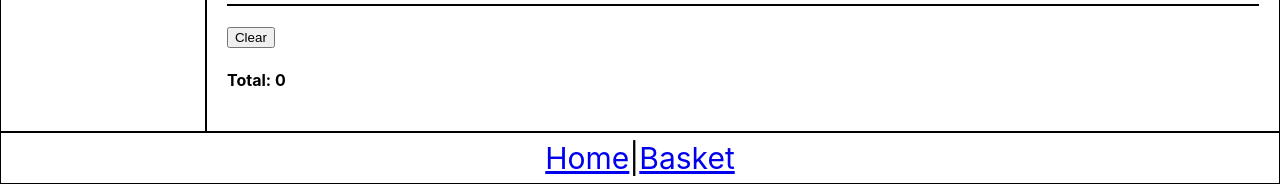
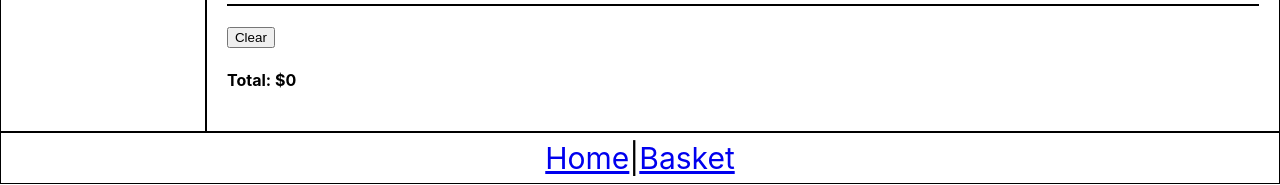
Before and after one commit to IvanKent/react-store, a React (Create React App) app: page /basket in a window 1280 px wide. Shown: the part 345-530 px from the top of the page. Built offline with nearby package versions, Linux system fonts and the light colour scheme; data requests are answered from the project's data file; the HTML template or start-up script is replaced by a standard one.

Commit message:
checkout - fixing the state

```diff
--- a/src/components/Basket.js
+++ b/src/components/Basket.js
@@ -1,12 +1,17 @@
 import '../Basket.css'
-import { useContext } from 'react'
+import { useContext, useState, useEffect } from 'react'
 import  {CartContext}  from '../contexts/CartContext'
 import { Link, useNavigate } from 'react-router-dom'
 
 import { UpIcon, DownIcon, TrashIcon } from './Icons'
 export default function Basket(){
+    const [cartItems, setCartItems] = useState([])
     const navigate = useNavigate()
     const {getItems, clearBasket, increaseQty, decreaseQty, removeProduct } = useContext(CartContext)
+    useEffect(() => {
+        const cartItems = getItems();
+        setCartItems(cartItems);
+    }, [getItems])
     const renderCart = () => {
         const cartItems = getItems();
 
@@ -19,12 +24,12 @@ export default function Basket(){
                     </div>
                     <div className='col text-center'>
                         {item.quantity}
-                        <UpIcon width={30} onClick={() => increaseQty({id: item.id})}/>
-                        <DownIcon width={30} onClick={() => decreaseQty({id: item.id})}/>
-                        <TrashIcon width={30} onClick={() => removeProduct({id: item.id})}/>
+                        <UpIcon width={30} onClick={() => setCartItems(increaseQty({id: item.id}))}/>
+                        <DownIcon width={30} onClick={() => setCartItems(decreaseQty({id: item.id}))}/>
+                        <TrashIcon width={30} onClick={() => setCartItems(removeProduct({id: item.id}))}/>
                     </div>
                     <div className='col text-center'>
-                        {item.price}
+                        ${item.price}
                     </div>
                 </div>)
 
@@ -70,11 +75,11 @@ export default function Basket(){
             <div className="row d-flex shop-end">
                 <div className="col justify-content-start">
                     <button className='btn btn-outline-danger'
-                    onClick={() => clearBasket()}
+                    onClick={() => setCartItems(clearBasket())}
                     >Clear</button>
                 </div>
                 <div className="col text-end">
-                    {renderCart() ? <h4>Total: 0</h4> : <h4>Total: ${renderTotal()}</h4>}
+                    <h4>Total: ${renderTotal()}</h4>
 
                 </div>
             </div>
--- a/src/contexts/CartContext.js
+++ b/src/contexts/CartContext.js
@@ -12,23 +12,28 @@ export default function CartContextProvider({children}) {
     //adds an item in the cart
     const addProduct = (payload) => {
         dispatch({type: 'ADD', payload})
+        return state.cartItems;
     }
     //removes item in the cart
     const removeProduct = payload => {
         dispatch({type: 'REMOVE', payload})
+        return state.cartItems;
     }
     //increase the item quantity in the cart
     const increaseQty = payload => {
         dispatch({type: 'INC_QTY', payload})
+        return state.cartItems;
     }
     //decrease item quantity in the cart
     const decreaseQty = payload => {
         dispatch({type: 'DEC_QTY', payload})
+        return state.cartItems;
     }
 
     //removes all the items in the cart
     const clearBasket = payload => {
         dispatch({type: 'CLEAR', payload: undefined})
+        return state.cartItems;
     }
 
     //retrieves the items from the basket
```
